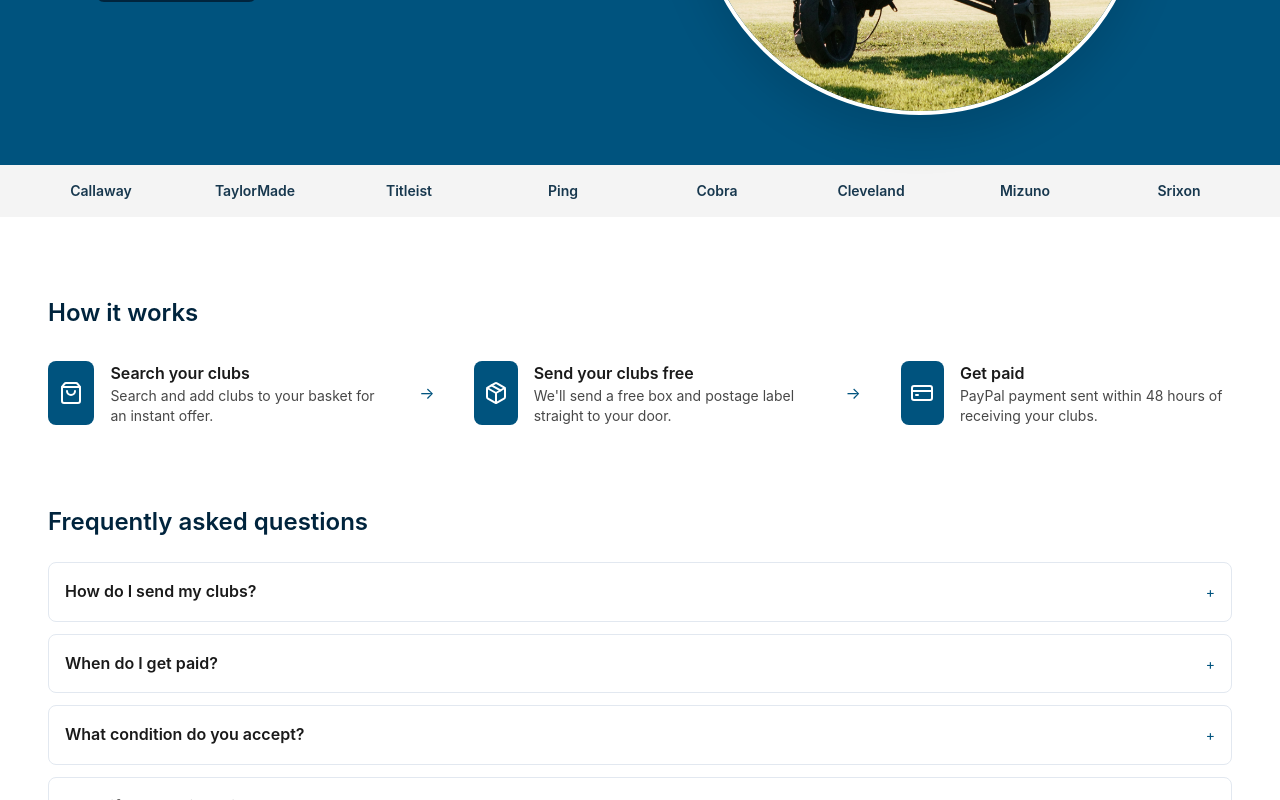
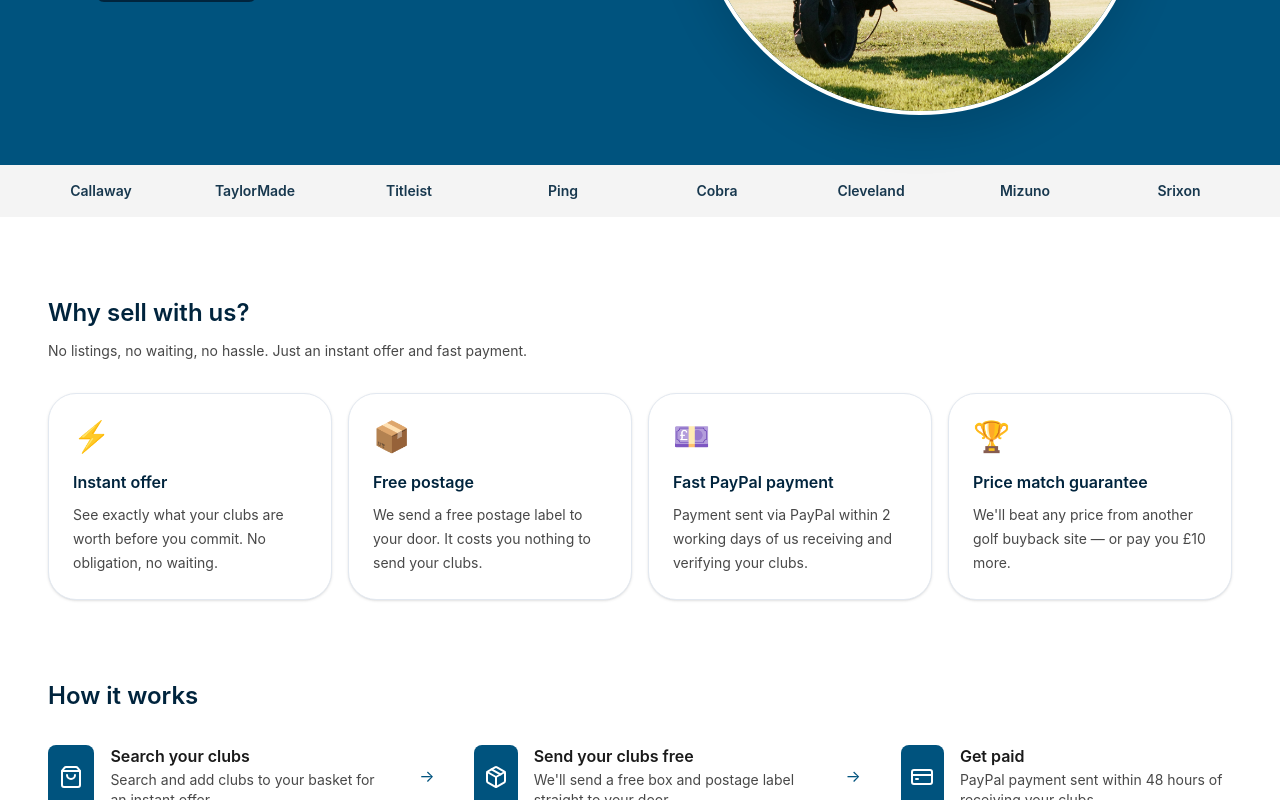
Before and after one commit to billypearson1/sell-your-clubs, a React (Vite) app: page / in a window 1280 px wide. Shown: the part 504-1304 px from the top of the page. Built offline with nearby package versions, Linux system fonts and the light colour scheme; no server answers.

Commit message:
add why sell with us section

```diff
--- a/src/pages/HomePage.tsx
+++ b/src/pages/HomePage.tsx
@@ -56,6 +56,42 @@ export default function HomePage() {
         </div>
       </div>
 
+{/* Why sell with us */}
+      <section className="mx-auto max-w-7xl px-4 pt-20 sm:px-6">
+        <h2 className="text-2xl font-semibold text-[#00243D]">Why sell with us?</h2>
+        <p className="mt-3 text-sm text-[#1A1A1A]/80">No listings, no waiting, no hassle. Just an instant offer and fast payment.</p>
+        <div className="mt-8 grid gap-4 sm:grid-cols-2 xl:grid-cols-4">
+          {[
+            {
+              icon: '⚡',
+              title: 'Instant offer',
+              desc: 'See exactly what your clubs are worth before you commit. No obligation, no waiting.',
+            },
+            {
+              icon: '📦',
+              title: 'Free postage',
+              desc: "We send a free postage label to your door. It costs you nothing to send your clubs.",
+            },
+            {
+              icon: '💷',
+              title: 'Fast PayPal payment',
+              desc: 'Payment sent via PayPal within 2 working days of us receiving and verifying your clubs.',
+            },
+            {
+              icon: '🏆',
+              title: 'Price match guarantee',
+              desc: "We'll beat any price from another golf buyback site — or pay you £10 more.",
+            },
+          ].map((item) => (
+            <div key={item.title} className="rounded-[28px] border border-slate-200 bg-white p-6 shadow-sm">
+              <div className="text-3xl">{item.icon}</div>
+              <p className="mt-4 font-semibold text-[#00243D]">{item.title}</p>
+              <p className="mt-2 text-sm leading-6 text-[#1A1A1A]/80">{item.desc}</p>
+            </div>
+          ))}
+        </div>
+      </section>
+
       {/* How it works */}
       <section className="mx-auto max-w-7xl px-4 pt-20 sm:px-6">
         <h2 className="text-2xl font-semibold text-[#00243D]">How it works</h2>
```
